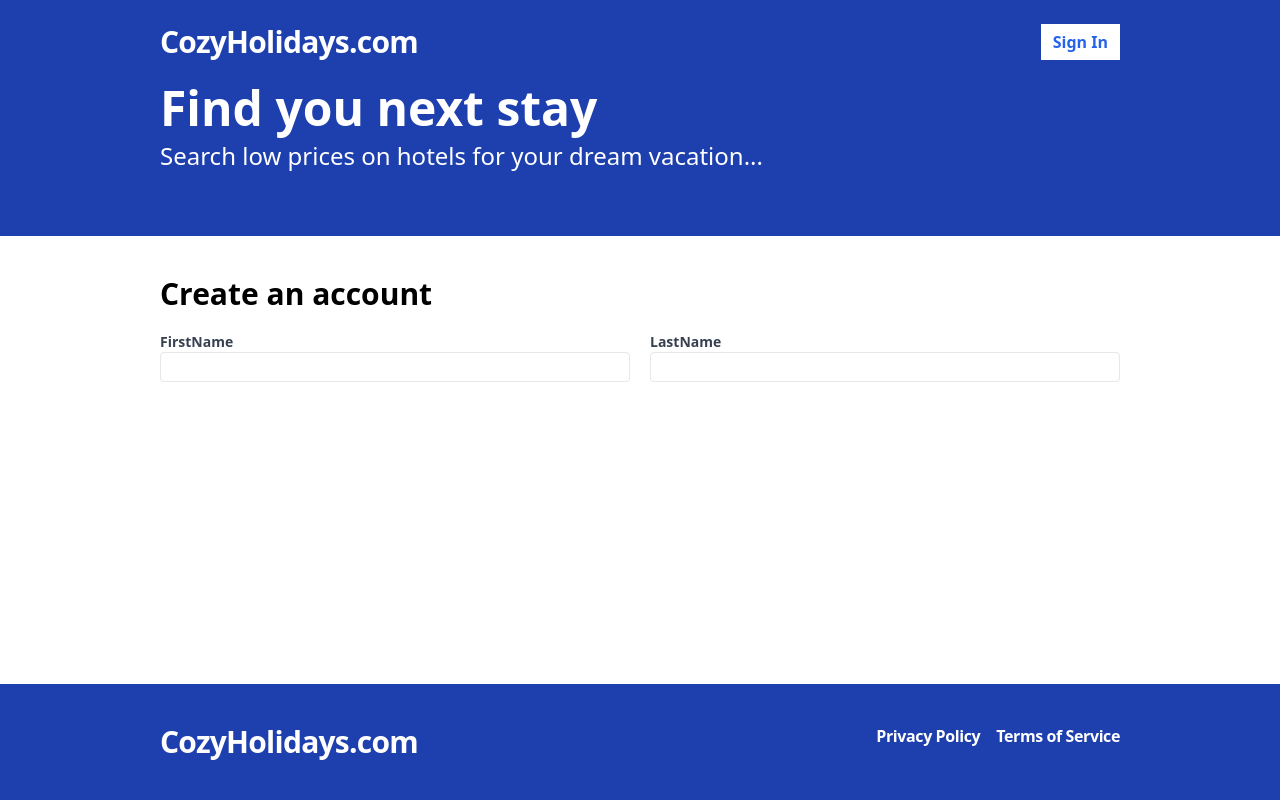
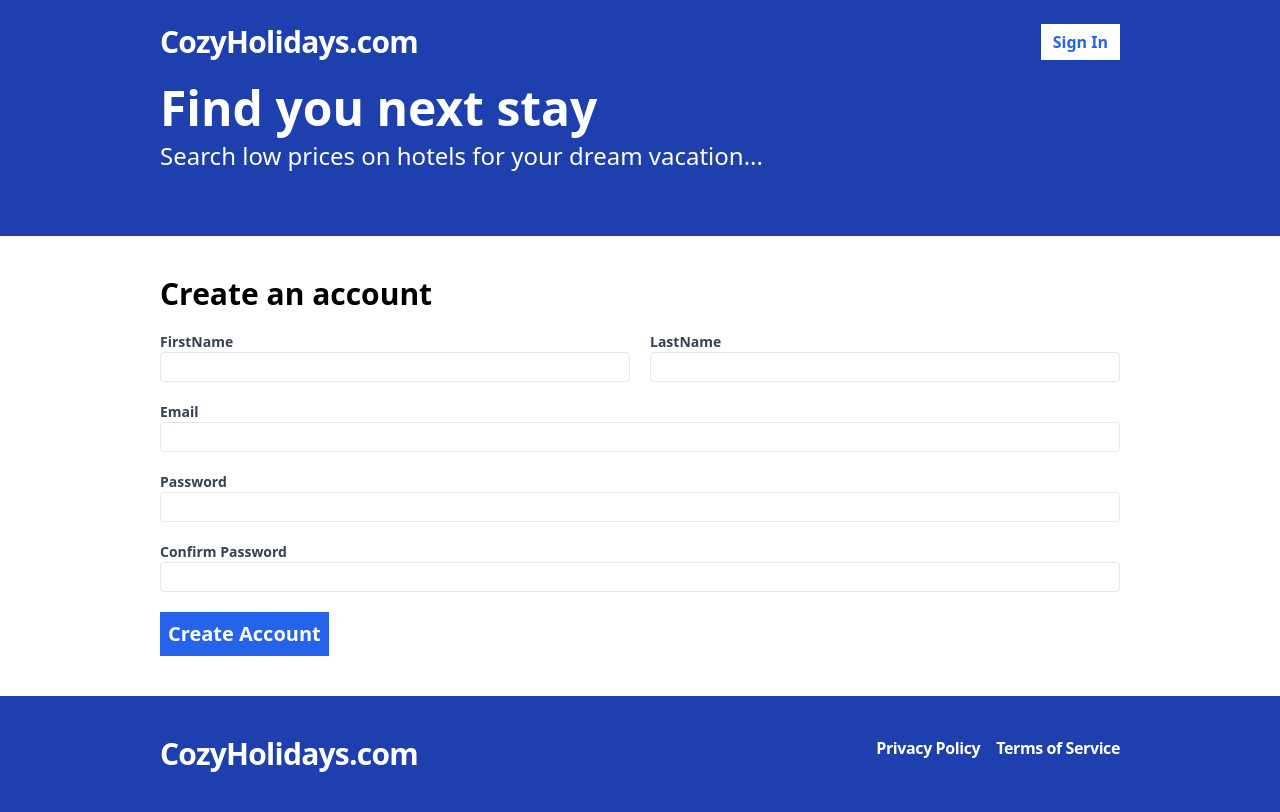
Before and after one commit to sanghvip/learning_mern, a React (Vite) app in the folder frontend/: page /register in a window 1280 px wide. Built offline with nearby package versions, Linux system fonts and the light colour scheme.

Commit message:
add more fields to our user registration

```diff
--- a/frontend/src/pages/register.tsx
+++ b/frontend/src/pages/register.tsx
@@ -7,10 +7,12 @@ type RegisterFormData = {
     confirmPassword: string
 }
 const Register = () => {
-    const {register} = useForm<RegisterFormData>();
-
+    const {register,watch,handleSubmit} = useForm<RegisterFormData>();
+    const onSubmit = handleSubmit((data) => {
+        console.log(data);
+    });
     return (
-        <form className="flex flex-col gap-5">
+        <form className="flex flex-col gap-5" onSubmit={onSubmit}>
             <h2 className="text-3xl font-bold">Create an account</h2>
             <div className="flex flex-col md:flex-row gap-5">
                 <label className="text-gray-700 text-sm font-bold flex-1">
@@ -22,6 +24,32 @@ const Register = () => {
                     <input className="border rounded w-full py-1 px-2 font-normal" {...register("lastName", { required: "This field is required"})}></input>
                 </label>
             </div>
+            <label className="text-gray-700 text-sm font-bold flex-1" >
+            Email
+                <input type="email" className="border rounded w-full py-1 px-2 font-normal" {...register("email", { required: "This field is required"})}></input>
+            </label>
+            <label className="text-gray-700 text-sm font-bold flex-1" >
+            Password
+                <input type="email" className="border rounded w-full py-1 px-2 font-normal" {...register("password", { required: "This field is required", minLength: { value: 6, message: "Password must be atleast 6 characters" } })}></input>
+            </label>
+            <label className="text-gray-700 text-sm font-bold flex-1" >
+            Confirm Password
+                <input type="email" className="border rounded w-full py-1 px-2 font-normal" {...register("confirmPassword", {
+                    validate: (val) => {
+                        if (!val) {
+                            return "This field is required"
+                        }
+                        else if (watch("password") != val) {
+                            return "Your passwords do not match"
+                        }
+                    }
+                })
+            }>
+            </input>
+            </label>
+            <span>
+                <button type="submit" className="bg-blue-600 text-white p-2 font-bold hover:bg-blue-500 text-xl">Create Account</button>
+            </span>
         </form>
     )
 };
```
